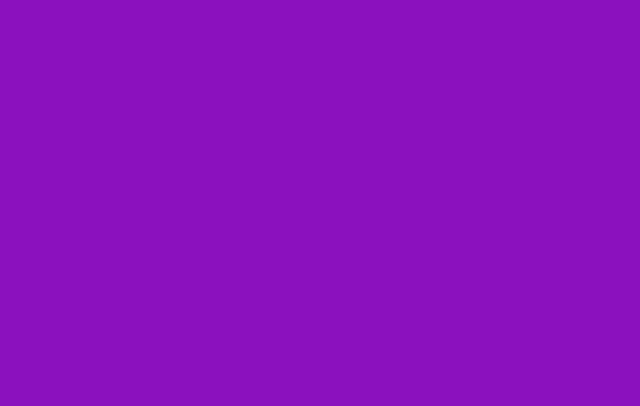
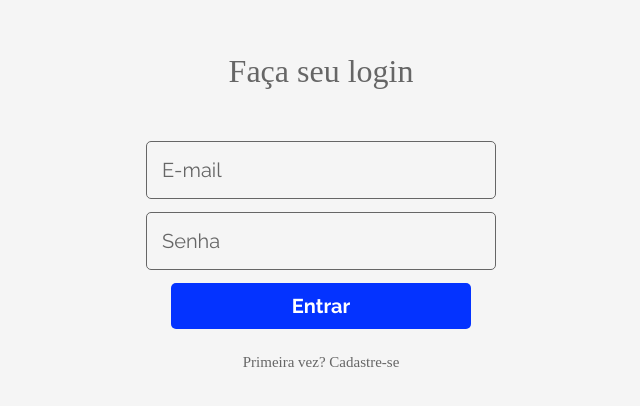
Before and after one commit to renaatosalgado/mega-store-front, a React (Create React App) app: page /login in a window 1280 px wide. Before the commit this address had no page. Shown: the part 120-526 px from the top of the page, without its empty margins (319-959 px from the left). Built offline with nearby package versions, Linux system fonts and the light colour scheme; a web font is replaced by a local one.

Commit message:
feat: login and sign up layout

```diff
--- a/src/App.js
+++ b/src/App.js
@@ -7,7 +7,7 @@ export default function App() {
     <AuthProvider>
       <BrowserRouter>
         <Routes>
-          <Route path="/" element={<Login />} />
+          <Route path="/login" element={<Login />} />
           <Route path="/sign-up" element={<SignUp />} />
         </Routes>
       </BrowserRouter>
--- a/src/components/Form/Button.js
+++ b/src/components/Form/Button.js
@@ -1,7 +1,7 @@
 import styled from "styled-components";
 
 const Button = styled.button`
-  width: calc(100vw - 50px);
+  width: 300px;
   height: 46px;
   display: flex;
   align-items: center;
@@ -17,7 +17,7 @@ const Button = styled.button`
   line-height: 24px;
   text-align: center;
 
-  background-color: #a328d6;
+  background-color: #0433FF;
   color: #ffffff;
 `;
 
--- a/src/components/Form/Input.js
+++ b/src/components/Form/Input.js
@@ -1,11 +1,12 @@
 import styled from "styled-components";
 
 const Input = styled.input`
-  width: calc(100vw - 50px);
+  width: 350px;
   height: 58px;
   margin-bottom: 13px;
   padding: 15px;
   border-radius: 5px;
+  border: 1px solid #666666;
 
   font-weight: 400;
   font-size: 20px;
@@ -13,12 +14,14 @@ const Input = styled.input`
 
   pointer-events: ${(props) => (props.disabled ? "none" : "all")};
 
-  background-color: ${(props) => (props.disabled ? "#F2F2F2" : "#FFFFFF")};
-  color: ${(props) => (props.disabled ? "#AFAFAF" : "#666666")};
+  opacity: ${(props) => (props.disabled ? 0.7 : 1)};
+  color: ${(props) => (props.disabled ? "#AFAFAF" : "#000000")};
+  background-color: #f5f5f5;
+
 
   &::placeholder {
     font-weight: 400;
-    color: #000000;
+    color: #666666;
   }
 
   &:focus {
--- a/src/components/Form/StyledLink.js
+++ b/src/components/Form/StyledLink.js
@@ -5,7 +5,7 @@ const StyledLink = styled(Link)`
   font-size: 15px;
   line-height: 17px;
 
-  color: #ffffff;
+  color: #666666;
 `;
 
 export default StyledLink;
--- a/src/components/Form/Title.js
+++ b/src/components/Form/Title.js
@@ -7,7 +7,7 @@ const Title = styled.div`
 
   margin-bottom: 24px;
 
-  color: #ffffff;
+  color: #666666;
 `;
 
 export default Title;
--- a/src/pages/Login/index.js
+++ b/src/pages/Login/index.js
@@ -21,7 +21,7 @@ export default function Login() {
 
   useEffect(() => {
     if (auth && auth.token) {
-      navigate("/main");
+      navigate("/home");
     }
     //eslint-disable-next-line
   }, []);
@@ -40,7 +40,7 @@ export default function Login() {
         setIsLoading(false);
 
         login(response.data);
-        navigate("/main");
+        navigate("/home");
       })
       .catch((error) => {
         setIsLoading(false);
@@ -73,7 +73,7 @@ export default function Login() {
 
   return (
     <Container>
-      <Title>My Wallet</Title>
+      <Title>Faça seu login</Title>
       <Form onSubmit={handleSubmit}>
         <Input
           type="email"
--- a/src/pages/SignUp/index.js
+++ b/src/pages/SignUp/index.js
@@ -83,7 +83,7 @@ export default function SignUp() {
   }
   return (
     <Container>
-      <Title>My Wallet</Title>
+      <Title>Crie seu cadastro</Title>
 
       <Form onSubmit={handleSubmit}>
         <Input
@@ -132,7 +132,7 @@ export default function SignUp() {
         </Button>
       </Form>
 
-      <StyledLink to="/">Já tem uma conta? Entre agora!</StyledLink>
+      <StyledLink to="/login">Já tem uma conta? Entre agora!</StyledLink>
     </Container>
   );
 }
--- a/src/style/reset.css
+++ b/src/style/reset.css
@@ -102,7 +102,7 @@ section {
 }
 body {
   line-height: 1;
-  background-color: #8C11BE;
+  background-color: #f5f5f5;
 }
 ol,
 ul {
```
